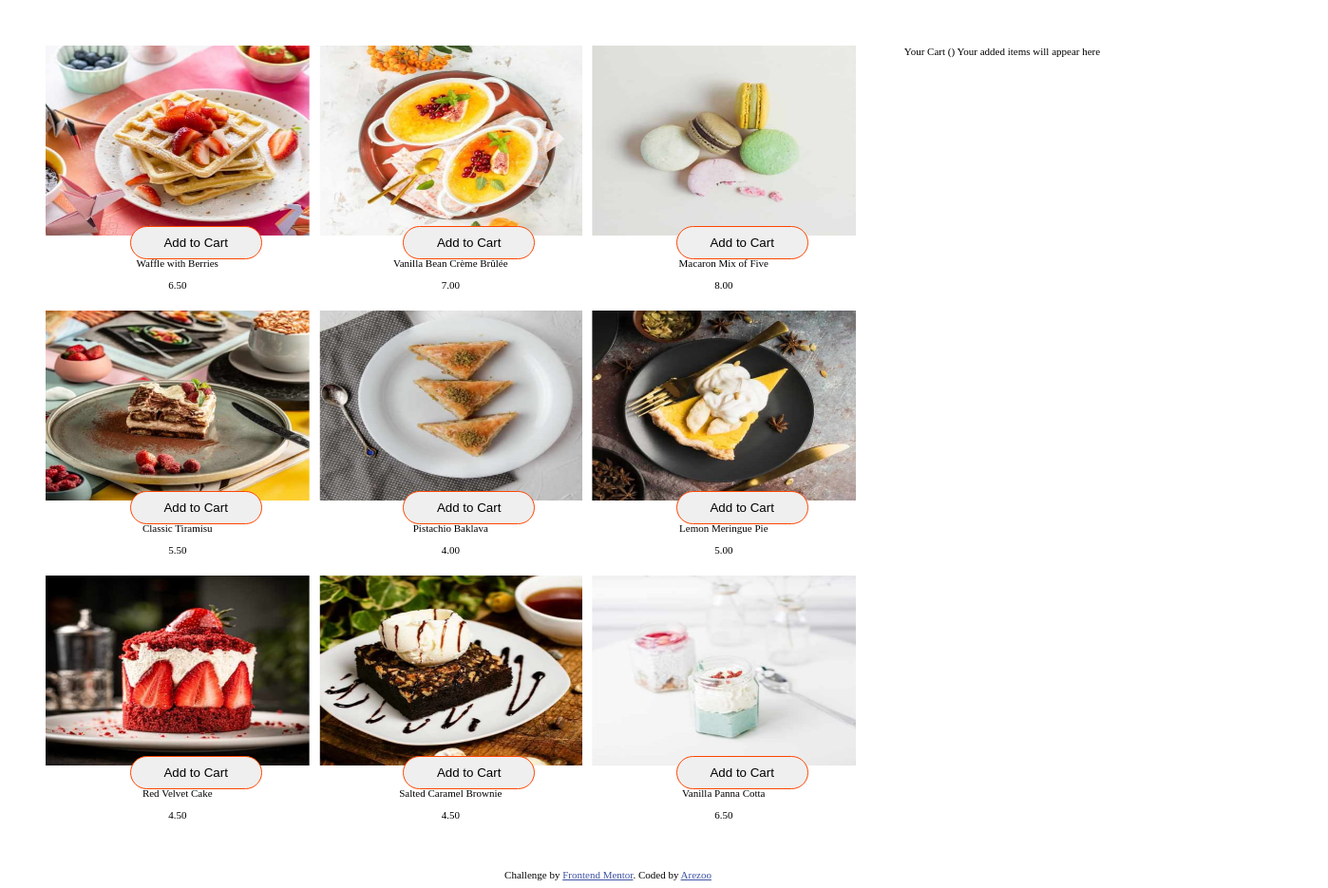
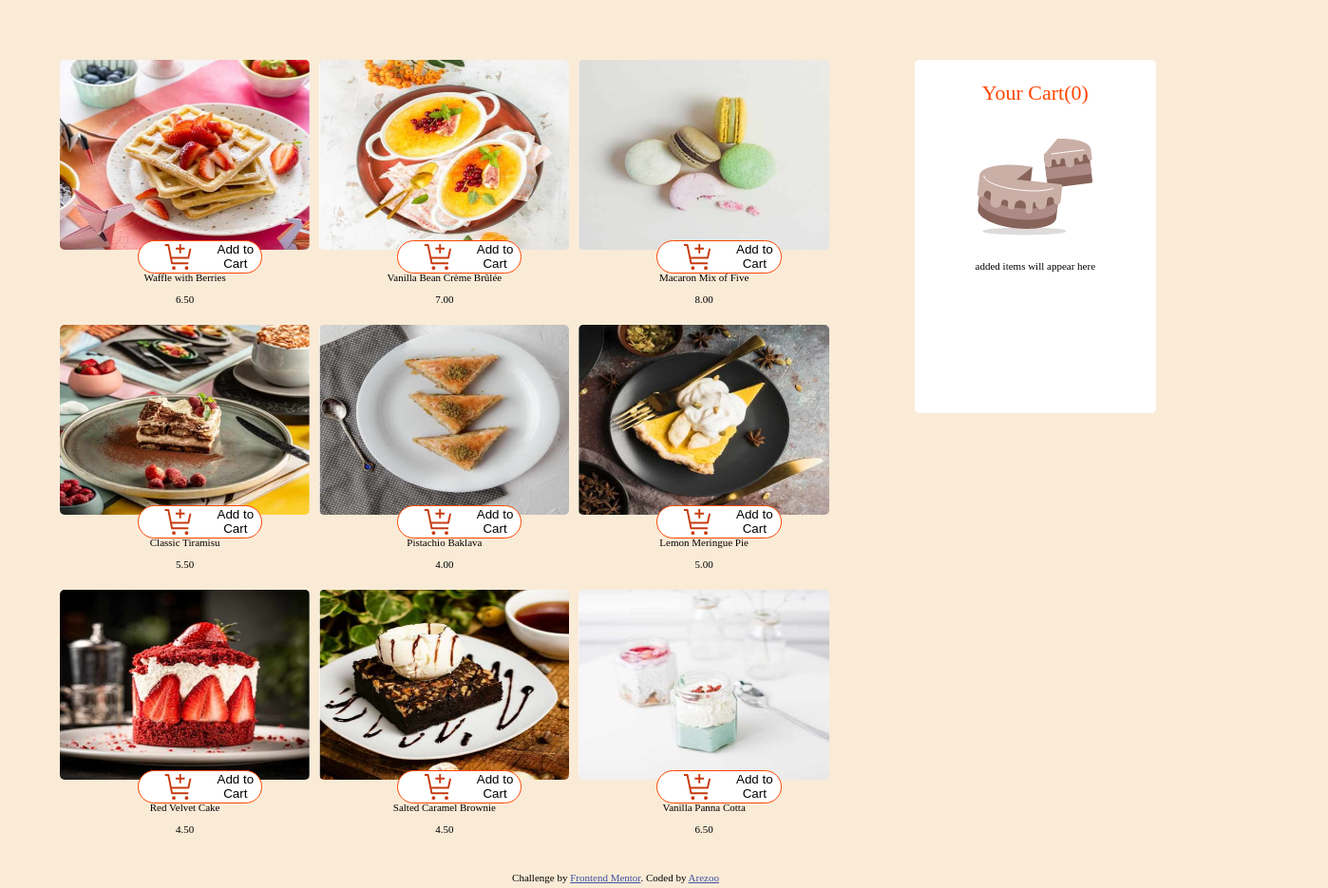
Before and after one commit to arezooamiri/product-list-with-card-, a plain HTML site: page index.html in a window 1280 px wide. Shown: the whole page at 95% size, 1398 px wide, since content can reach past the window. Drawn offline with Linux system fonts and the light colour scheme.

Commit message:
second time ccs change

```diff
--- a/index.html
+++ b/index.html
@@ -16,7 +16,7 @@
             <div class="desert">
                 <div class="image">
                     <img src="../images/image-waffle-desktop.jpg">
-                    <button>Add to Cart</button>
+                    <button><img src="/images/icon-add-to-cart.svg"/>Add to Cart</button>
                 </div>
 
                 <span>Waffle</span>
@@ -28,7 +28,7 @@
             <div class="desert">
                 <div class="image">
                     <img src="../images/image-creme-brulee-desktop.jpg">
-                    <button>Add to Cart</button>
+                    <button><img src="/images/icon-add-to-cart.svg"/>Add to Cart</button>
                 </div>
                 <span>Crème Brûlée</span>
                 <p>Vanilla Bean Crème Brûlée</p>
@@ -37,7 +37,7 @@
             <div class="desert">
                 <div class="image">
                     <img src="../images/image-macaron-desktop.jpg">
-                    <button> Add to Cart</button>
+                    <button><img src="/images/icon-add-to-cart.svg"/> Add to Cart</button>
                 </div>
 
                 <span> Macaron</span>
@@ -47,7 +47,7 @@
             <div class="desert">
                 <div class="image">
                     <img src="images/image-tiramisu-desktop.jpg">
-                    <button> Add to Cart</button>
+                    <button><img src="/images/icon-add-to-cart.svg"/> Add to Cart</button>
                 </div>
 
                 <span> Tiramisu</span>
@@ -59,7 +59,7 @@
             <div class="desert">
                 <div class="image">
                     <img src="images/image-baklava-desktop.jpg">
-                    <button> Add to Cart</button>
+                    <button><img src="/images/icon-add-to-cart.svg"/> Add to Cart</button>
                 </div>
 
                 <span> Baklava</span>
@@ -69,7 +69,7 @@
             <div class="desert">
                 <div class="image">
                     <img src="images/image-meringue-desktop.jpg">
-                    <button> Add to Cart</button>
+                    <button><img src="/images/icon-add-to-cart.svg"/> Add to Cart</button>
                 </div>
 
                 <span>Pie </span>
@@ -79,7 +79,7 @@
             <div class="desert">
                 <div class="image">
                     <img src="images/image-cake-desktop.jpg">
-                    <button> Add to Cart</button>
+                    <button><img src="/images/icon-add-to-cart.svg"/> Add to Cart</button>
                 </div>
 
                 <span>  Cake</span>
@@ -89,7 +89,7 @@
             <div class="desert">
                 <div class="image">
                     <img src="images/image-brownie-desktop.jpg">
-                    <button> Add to Cart</button>
+                    <button> <img src="/images/icon-add-to-cart.svg"/>Add to Cart</button>
                 </div>
 
                 <span> Brownie</span>
@@ -99,7 +99,10 @@
             <div class="desert">
                 <div class="image">
                     <img src="images/image-panna-cotta-desktop.jpg">
-                    <button> Add to Cart</button>
+                    <button>
+                        <img src="/images/icon-add-to-cart.svg"/>
+                        Add to Cart
+                    </button>
                 </div>
                 <span>Panna Cotta</span>
                 <p>  Vanilla Panna Cotta</p>
@@ -108,8 +111,9 @@
 
         </div>
         <div class="cart">
-            Your Cart (<!-- Quantity -->)
-            Your added items will appear here
+            <p class="color">Your Cart(0) </p>
+            <img src="images/illustration-empty-cart.svg"/>
+            <p>added items will appear here</p>
         </div>
     </div>
 
--- a/style.css
+++ b/style.css
@@ -3,7 +3,9 @@
     text-align: center;
 }
 body{
-
+    height:100vh;
+    width:100vw;
+    background-color: antiquewhite;
 }
 .attribution a {
     color: hsl(228, 45%, 44%);
@@ -17,12 +19,15 @@ body{
     height: 100%;
     display: grid;
     grid-template-columns: auto auto auto auto ;
-    padding:40px;
+    padding:5rem;
+    border-radius:5px;
+
 }
-
-
+@media (max-width:500px) {
+    .main{ grid-template-columns: repeat(2, 1fr); }
+  }
 .desserts{
-    width: 100%;
+    width:90%;
     height: 100%;
     display: grid;
     gap:10px;
@@ -31,9 +36,13 @@ body{
 
 
 }
+@media (max-width:500px) {
+    .desserts{ grid-template-columns:1fr;}
+  }
 .desert{
     width:100%;
     height: 25%;
+    border-radius:5px;
 
 }
 .desert button{
@@ -41,15 +50,21 @@ body{
     text-align: center;
     border:solid 1px orangered;
     border-radius: 20px;
+    background-color: white;
+}
+button:hover{
+    background-color: orangered;
 }
 .image{
     width:100%;
     height:200px;
     position: relative;
+
 }
 .image img{
     width: 100%;
     height: 100%;
+    border-radius: 5px;
 }
 .image button{
 
@@ -61,4 +76,17 @@ body{
     position: absolute;
     top:190px;
     right:50px;
+    display: flex;
 }
+
+
+/* cart section */
+.cart{
+    height:45%;
+    background-color: white;
+    border-radius: 5px;
+}
+.color{
+    color: orangered;
+    font-size:2rem;
+}
```
